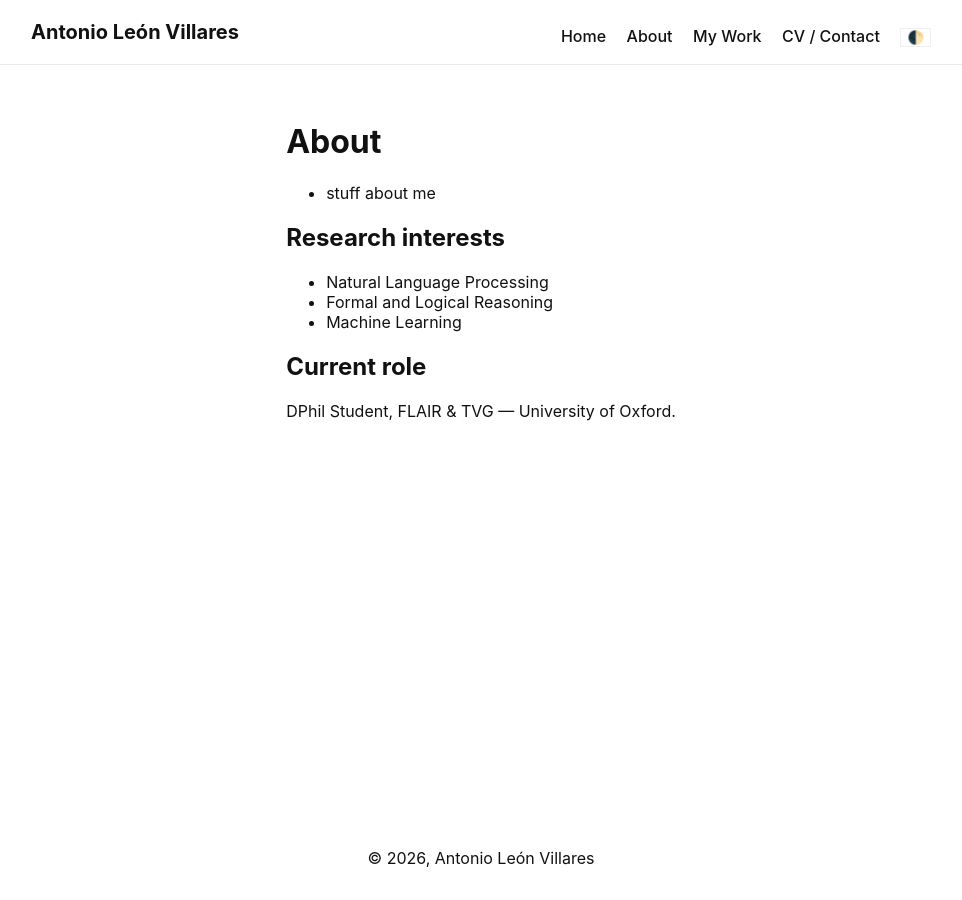
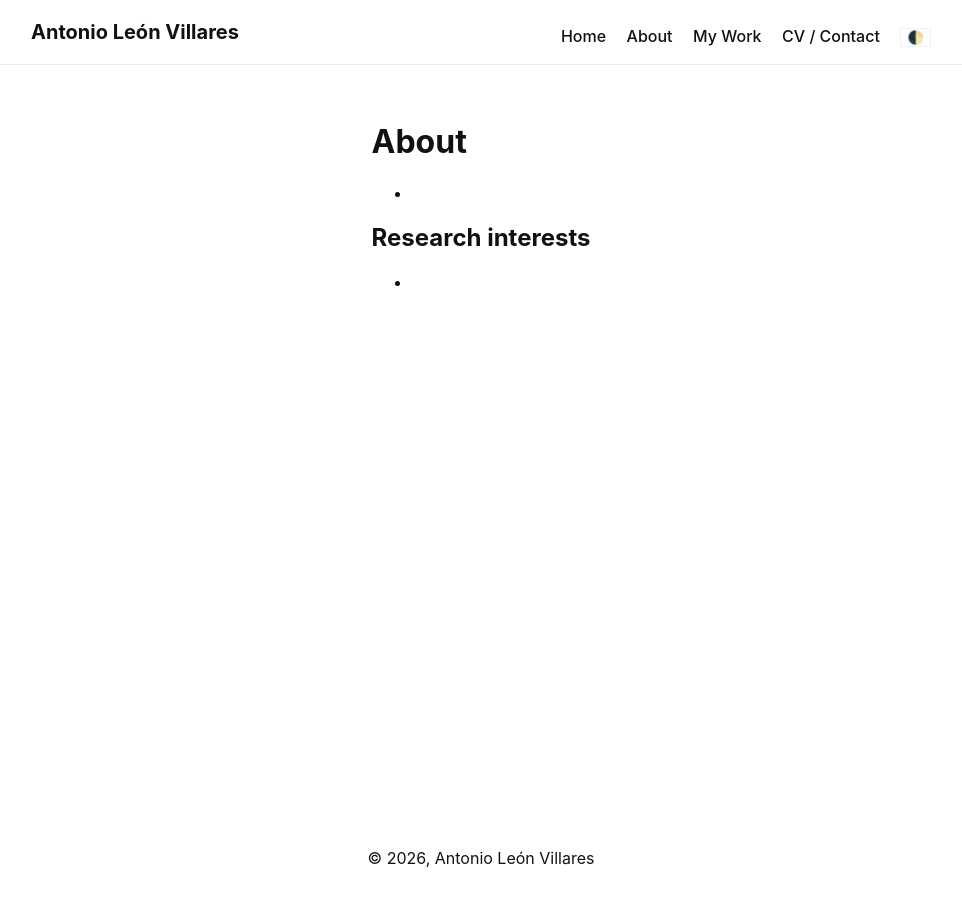
Before and after one commit to alv31415/alv31415.github.io, a Jekyll site: the page built from about.md, in a window 1280 px wide. Shown: the whole page, without its empty margins (159-1121 px from the left). Built offline with Jekyll 4.4.1, drawn with Linux system fonts in a browser that asks for light colours.

Commit message:
Update about section

```diff
--- a/about.md
+++ b/about.md
@@ -5,12 +5,7 @@ title: About
 
 # About
 
-- stuff about me
+-
 
 ## Research interests
-- Natural Language Processing
-- Formal and Logical Reasoning
-- Machine Learning
-
-## Current role
-DPhil Student, FLAIR & TVG — University of Oxford.
+-
```
